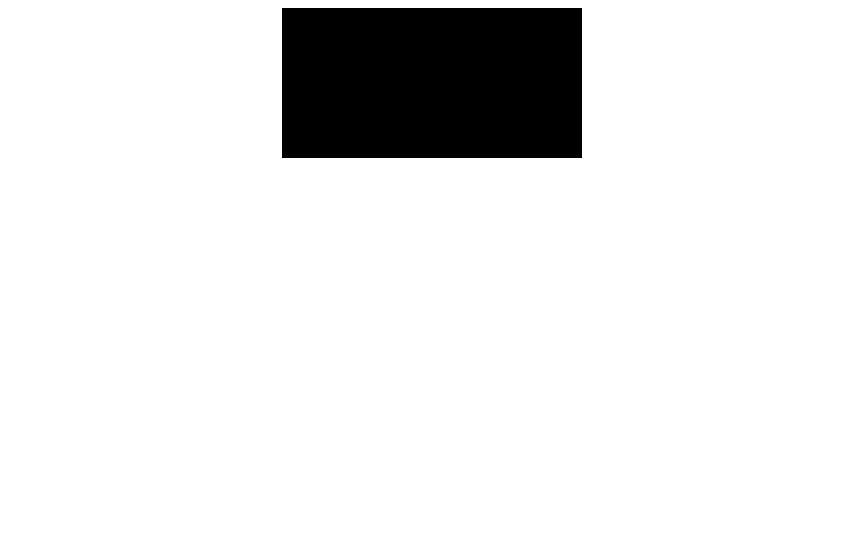
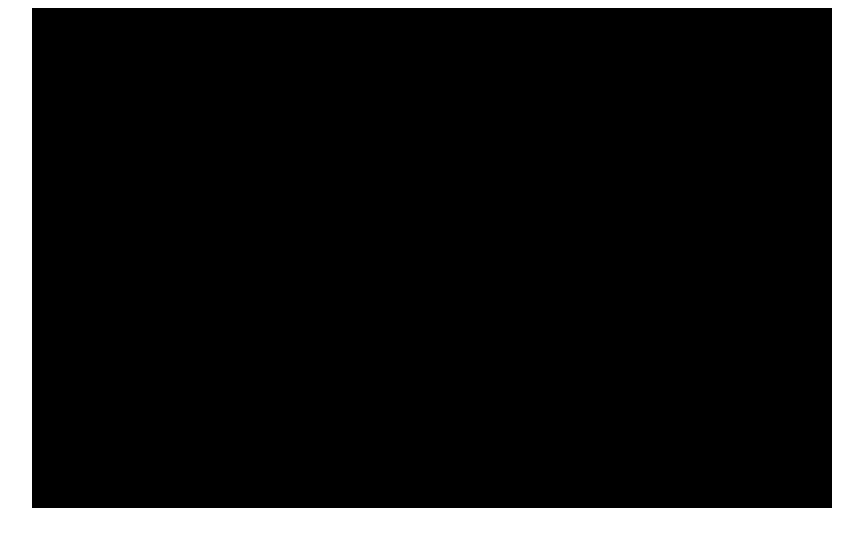
Before and after one commit to LuisArielRetanaHernadez/arkanoid, a plain HTML site: page index.html in a window 1280 px wide. Shown: the whole page, without its empty margins (208-1071 px from the left). Drawn offline with Linux system fonts and the light colour scheme.

Commit message:
creando el scripts donde le damos la resolucion al canvas

```diff
--- a/index.html
+++ b/index.html
@@ -9,6 +9,6 @@
 <body>
 
   <canvas></canvas>
-
+  <script src="script.js"></script>
 </body>
 </html>
--- /dev/null
+++ b/script.js
@@ -0,0 +1,5 @@
+const canvas = document.querySelector('canvas');
+ctx = canvas.getContext('2d');
+
+canvas.width = 800;
+canvas.height = 500;
```
